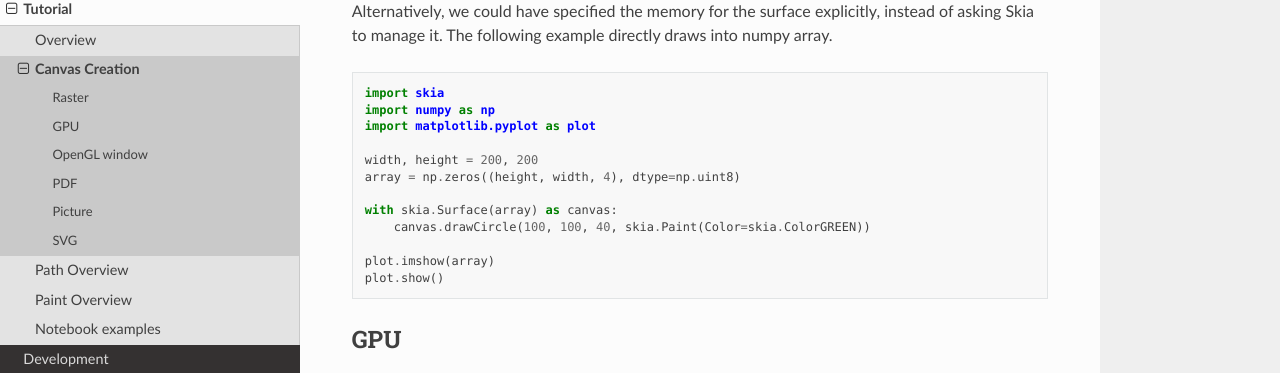
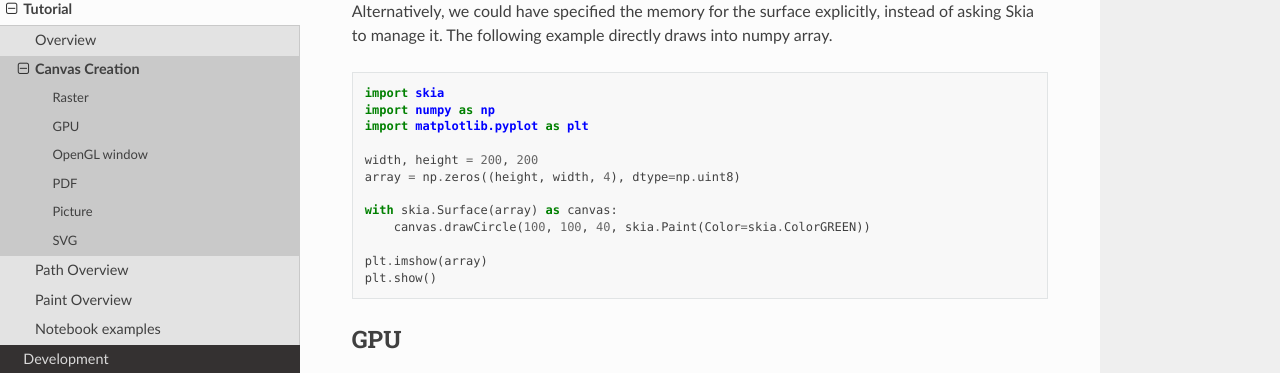
Before and after one commit to kyamagu/skia-python, a Sphinx documentation site: the page built from docs/tutorial/canvas.rst, in a window 1280 px wide and 900 px high, scrolled down 680 px. Shown: the part 141-514 px from the top of the window. Built offline with Sphinx 7.4.7 and the Read the Docs theme 2.0.0, drawn with Linux system fonts in a browser that asks for light colours.

Commit message:
Use standard pyplot abbreviation

```diff
--- a/docs/tutorial/canvas.rst
+++ b/docs/tutorial/canvas.rst
@@ -47,7 +47,7 @@ into numpy array.
 
     import skia
     import numpy as np
-    import matplotlib.pyplot as plot
+    import matplotlib.pyplot as plt
 
     width, height = 200, 200
     array = np.zeros((height, width, 4), dtype=np.uint8)
@@ -55,8 +55,8 @@ into numpy array.
     with skia.Surface(array) as canvas:
         canvas.drawCircle(100, 100, 40, skia.Paint(Color=skia.ColorGREEN))
 
-    plot.imshow(array)
-    plot.show()
+    plt.imshow(array)
+    plt.show()
 
 GPU
 ---
```
Also changed, not shown: 1 other file.
